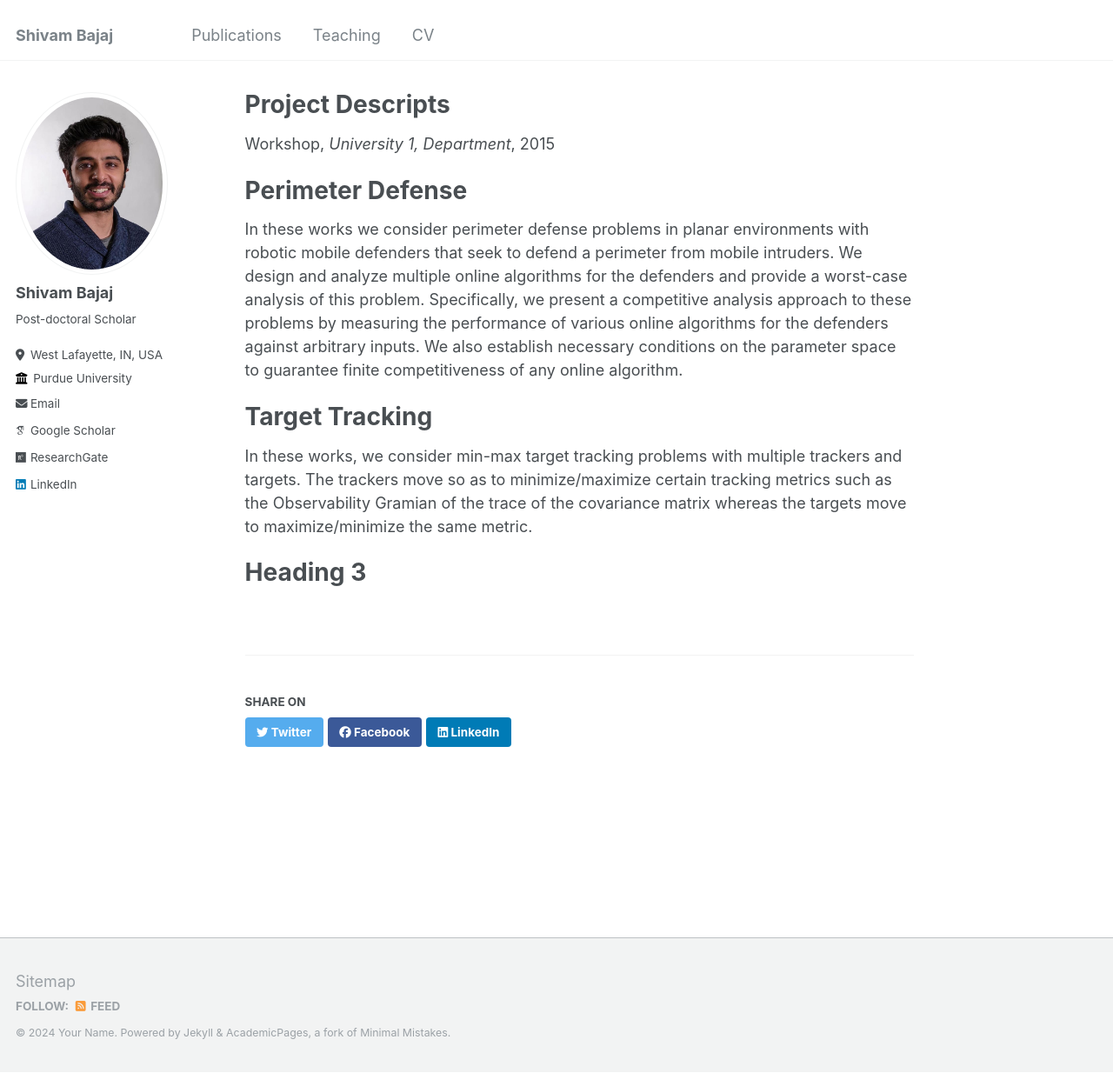
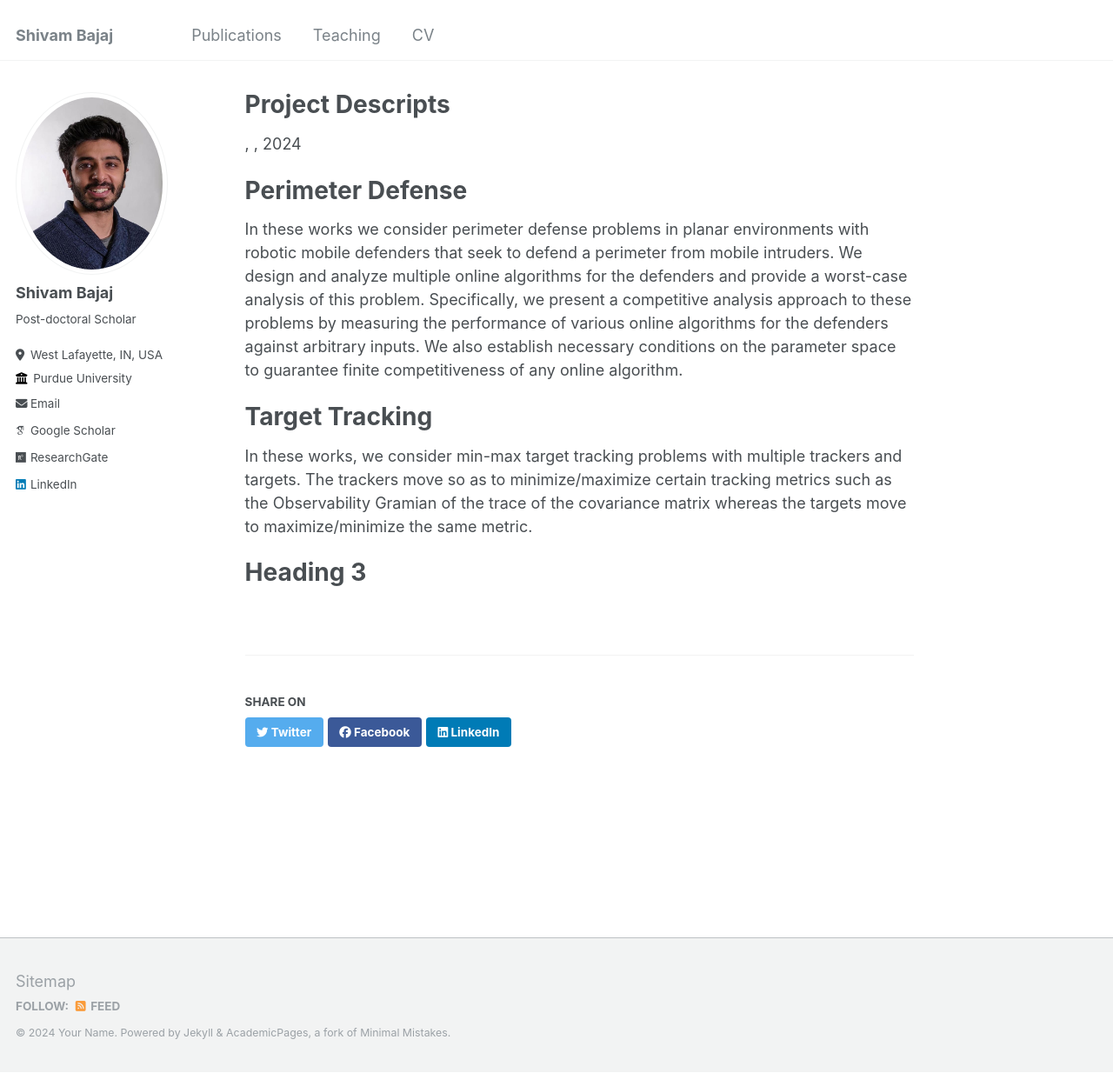
Before and after one commit to shivambajaj08/shivambajaj08.github.io, a Jekyll site: the page built from _teaching/2015-spring-teaching-2.md, in a window 1280 px wide and 1234 px high. Shown: the whole window at 87% size. Built offline with Jekyll 4.4.1, drawn with Linux system fonts in a browser that asks for light colours; some web fonts are replaced.

Commit message:
Update 2015-spring-teaching-2.md

```diff
--- a/_teaching/2015-spring-teaching-2.md
+++ b/_teaching/2015-spring-teaching-2.md
@@ -1,11 +1,5 @@
 ---
 title: "Project Descripts"
-collection: teaching
-type: "Workshop"
-permalink: /teaching/2015-spring-teaching-1
-venue: "University 1, Department"
-date: 2015-01-01
-location: "City, Country"
 ---
 
 Perimeter Defense
```
